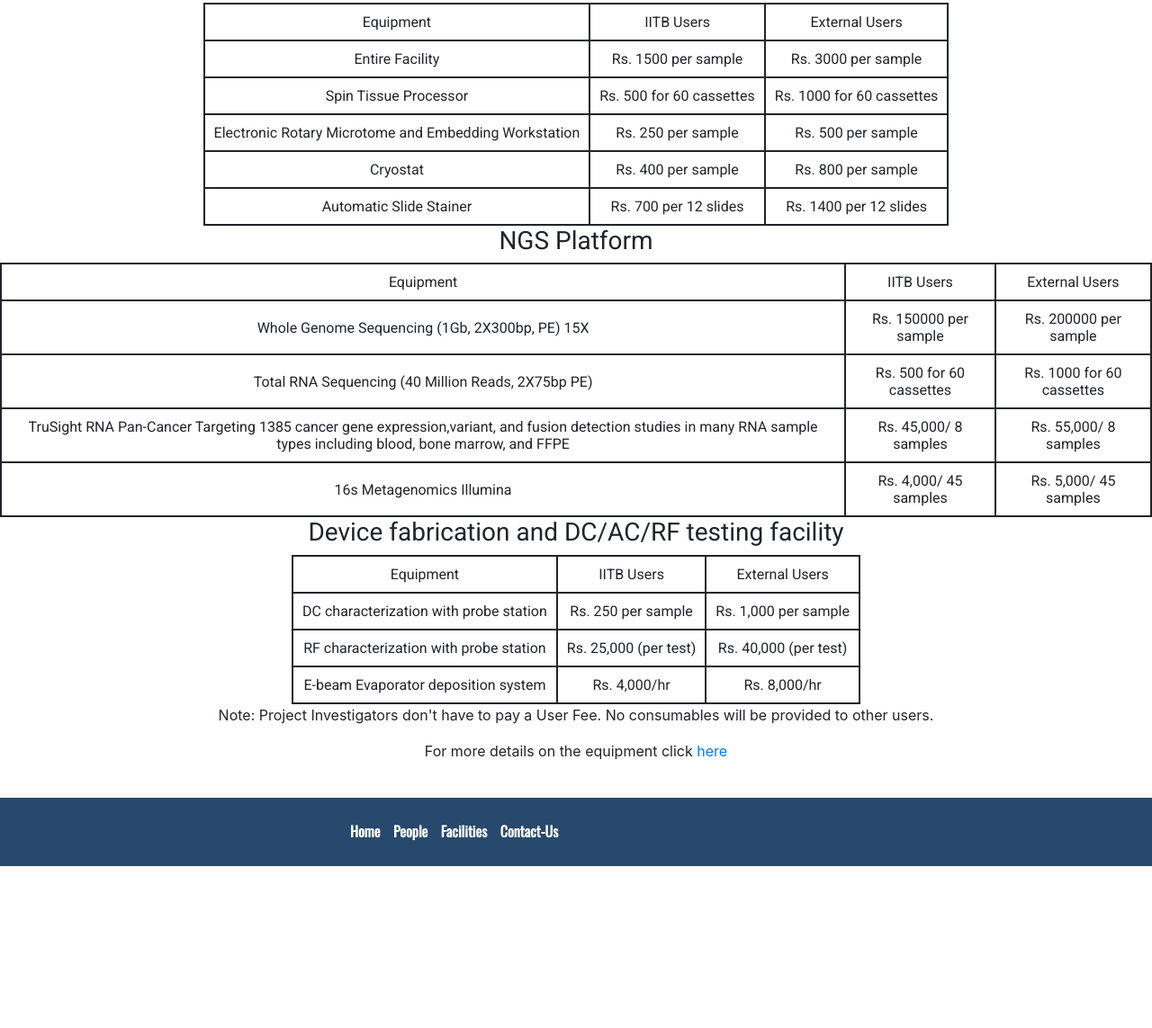
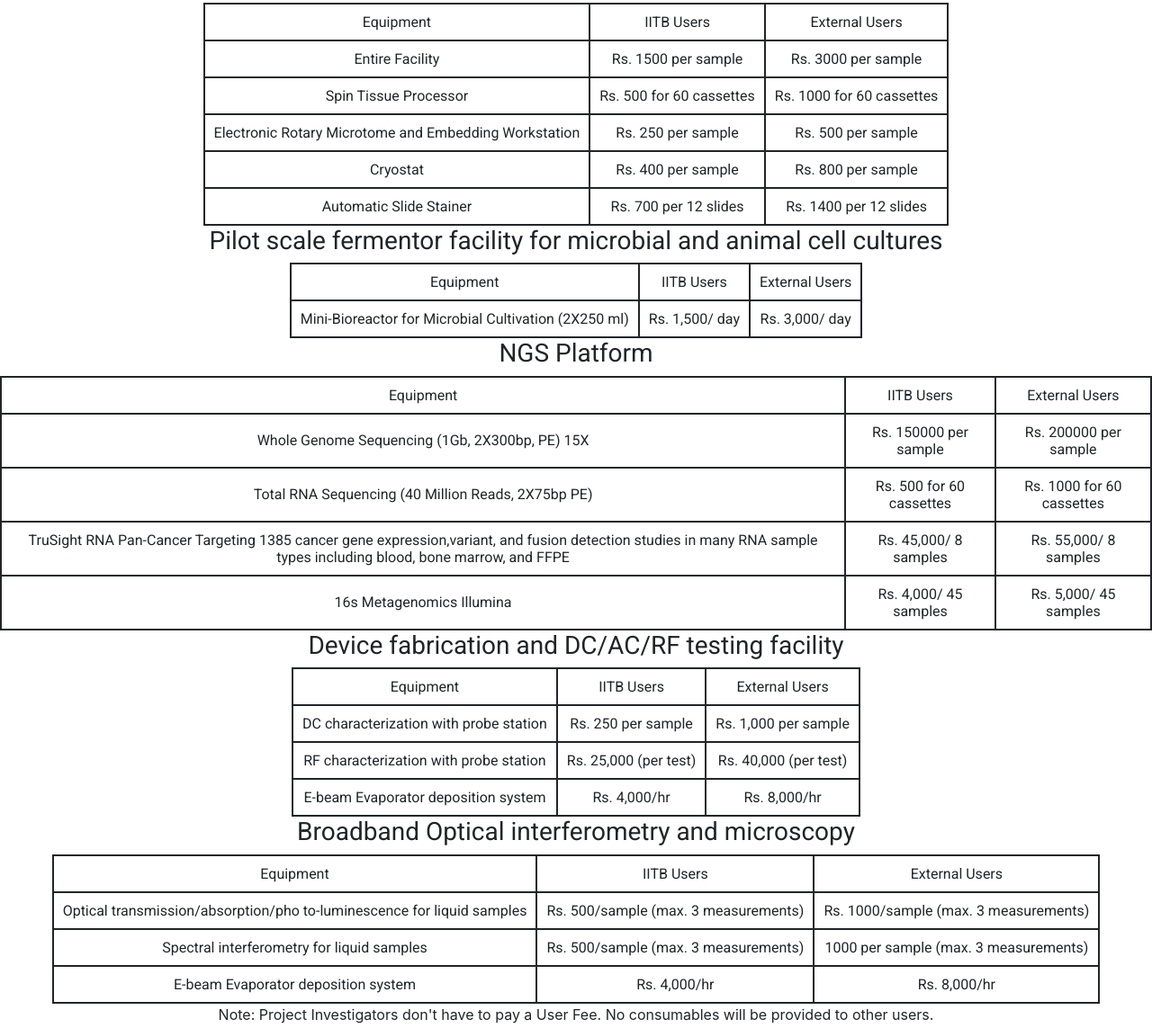
Before and after one commit to rohanbhardwaj111/IIT, a plain HTML site: page Facilities.html in a window 1280 px wide. Shown: the part 297-1440 px from the top of the page at 90% size. Before the commit the page ends 1260 px from the top, so only its background shows below. Drawn offline with nearby package versions, Linux system fonts and the light colour scheme.

Commit message:
Update Facilities.html
Added new charges

```diff
--- a/Facilities.html
+++ b/Facilities.html
@@ -123,6 +123,26 @@ research and education in diagnostics</title>
     </tr>
   </table>
   <h3>
+    Pilot scale fermentor
+facility for microbial
+and animal cell
+cultures
+  </h3>
+  <table>
+    <tr>
+      <td>Equipment</td>
+      <td>IITB Users</td>
+      <td>External Users</td>
+    </tr>
+    <tr>
+      <td>Mini-Bioreactor for
+Microbial Cultivation
+(2X250 ml)</td>
+      <td>Rs. 1,500/ day</td>
+      <td>Rs. 3,000/ day</td>
+    </tr>
+  </table>
+  <h3>
     NGS Platform
   </h3>
   <table>
@@ -204,6 +224,49 @@ system</td>
       <td>Rs. 8,000/hr</td>
     </tr>
   </table>
+  <h3>
+    Broadband Optical
+interferometry and
+microscopy
+  </h3>
+  <table>
+    <tr>
+      <td>Equipment</td>
+      <td>IITB Users</td>
+      <td>External Users</td>
+    </tr>
+    <tr>
+      <td>Optical
+transmission/absorption/pho
+to-luminescence for liquid
+samples</td>
+      <td>Rs. 500/sample
+(max. 3
+measurements)</td>
+      <td>Rs. 1000/sample
+(max. 3
+measurements)</td>
+    </tr>
+    <tr>
+      <td>Spectral interferometry for
+liquid samples</td>
+      <td>Rs. 500/sample
+(max. 3
+measurements)</td>
+      <td>1000 per sample
+(max. 3
+measurements)</td>
+    </tr>
+
+    <tr>
+      <td>E-beam
+Evaporator
+deposition
+system</td>
+      <td>Rs. 4,000/hr</td>
+      <td>Rs. 8,000/hr</td>
+    </tr>
+  </table>
   <p>
     Note: Project Investigators don't have to pay a User Fee. No consumables will be provided to other users.
   </p>
```
